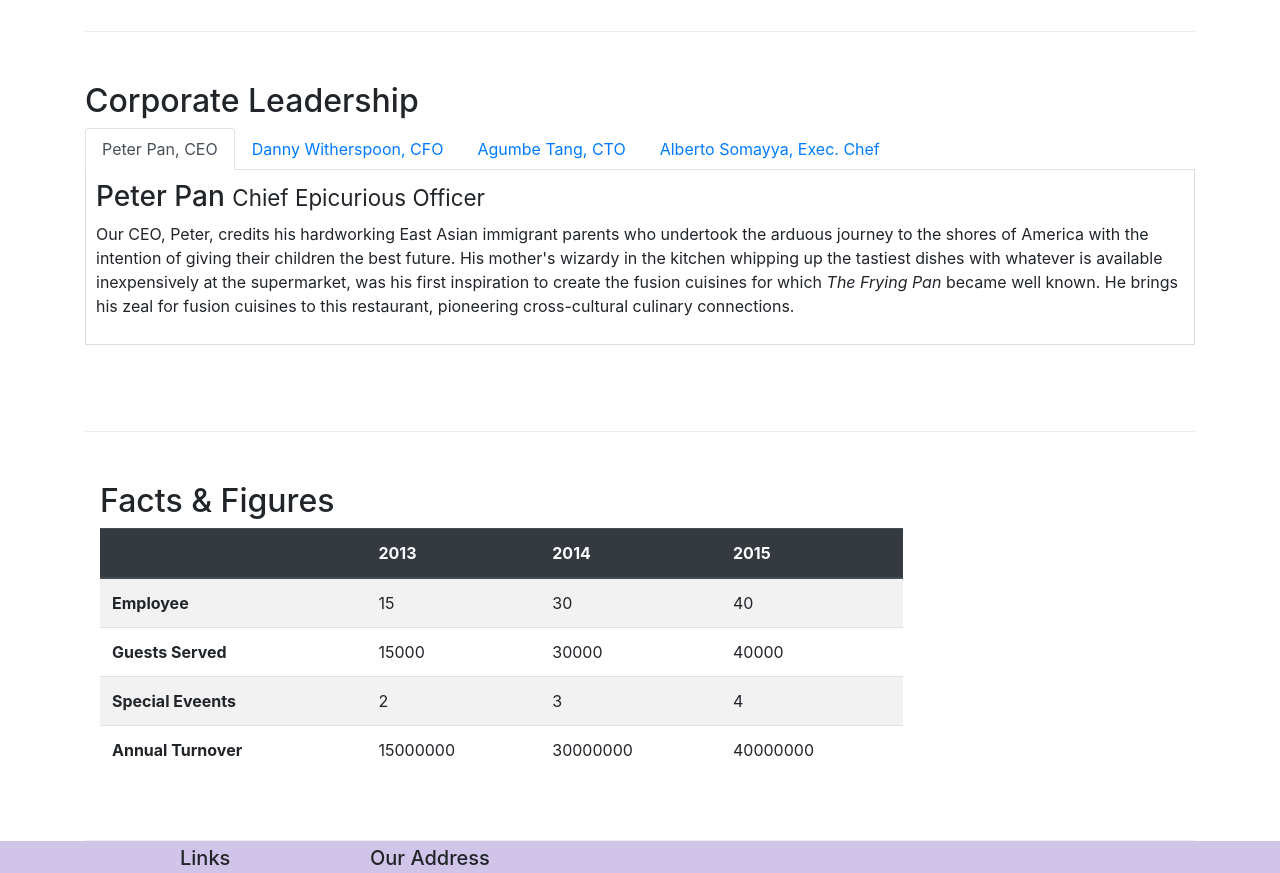
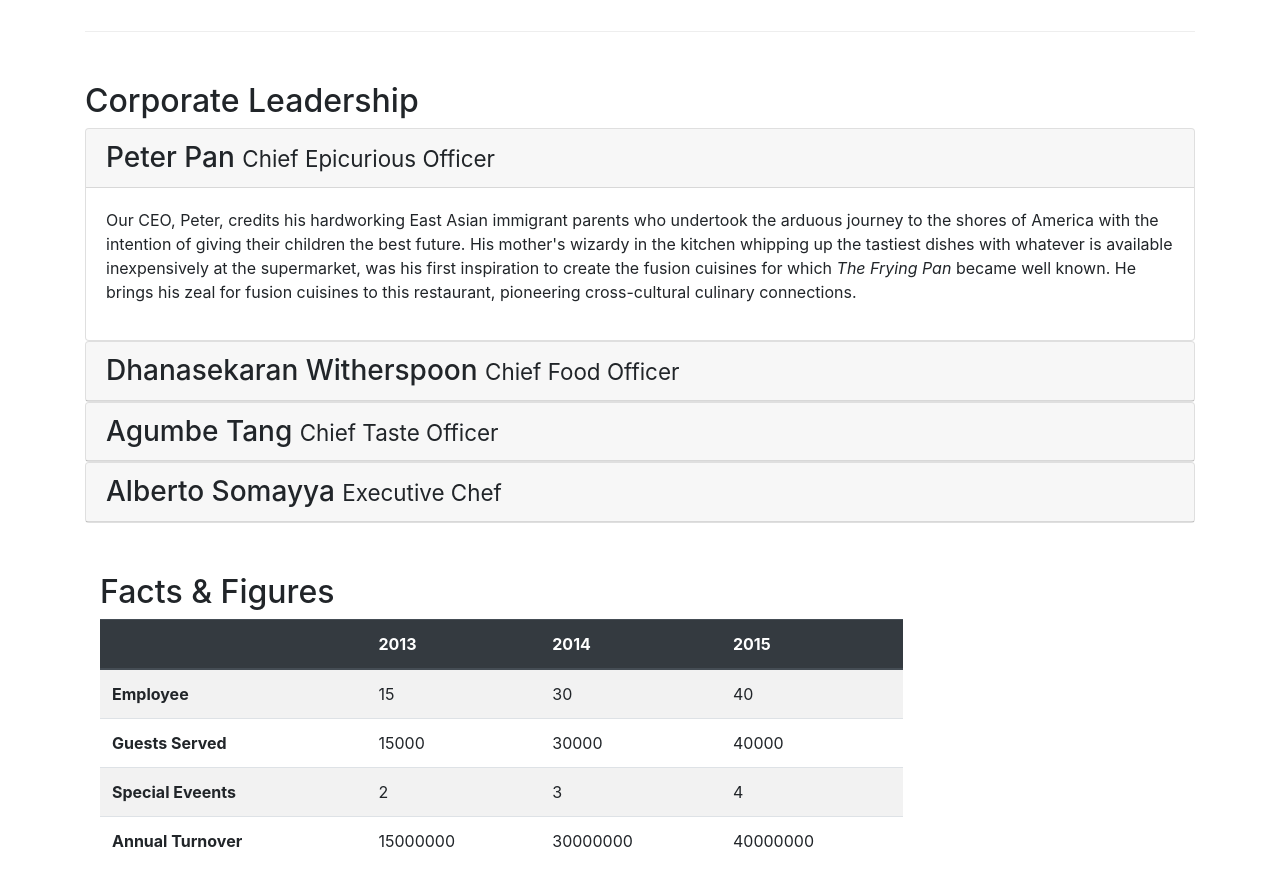
Before and after one commit to djajoo2/gittest, a website: page aboutus.html in a window 1280 px wide. Shown: the part 960-1833 px from the top of the page. Drawn offline with nearby package versions, Linux system fonts and the light colour scheme.

Commit message:
Accordian

```diff
--- a/aboutus.html
+++ b/aboutus.html
@@ -106,7 +106,7 @@
             <div class="row-content" >
                 <h2>Corporate Leadership</h2>
 
-                <ul class="nav nav-tabs">
+<!--                <ul class="nav nav-tabs">
                     <li class="nav-item">
                         <a class="nav-link active" href="#peter" role="tab" data-toggle="tab">Peter Pan, CEO</a>
                     </li>
@@ -120,33 +120,60 @@
                         <a class="nav-link" href="#alberto" role="tab" data-toggle="tab">Alberto Somayya, Exec. Chef</a>
                     </li>
                 </ul>
+-->
 
 
-                <div class="tab-content">
-                    <div role="tabpanel" class="tab-pane fade show active" id="peter">
-                        <h3>Peter Pan <small>Chief Epicurious Officer</small></h3>
-                        <p class="d-none d-sm-block">Our CEO, Peter, credits his hardworking East Asian immigrant parents who undertook the arduous journey to the shores of America with the intention of giving their children the best future. His mother's wizardy in the kitchen whipping up the tastiest dishes with whatever is available inexpensively at the supermarket, was his first inspiration to create the fusion cuisines for which <em>The Frying Pan</em> became well known. He brings his zeal for fusion cuisines to this restaurant, pioneering cross-cultural culinary connections.</p>
+                <div id="accordian">
+                    <div class="card">
+                        <div class="card-header" id="peterhead" role="tab">
+                            <h3 class="mb-0">
+                                <a data-toggle="collapse" data-target="#peter">Peter Pan <small>Chief Epicurious Officer</small></a>
+                            </h3>
+                        </div>
+                        <div class="collapse show" id="peter" data-parent="#accordian">
+                            <div class="card-body">
+                                <p class="d-none d-sm-block">Our CEO, Peter, credits his hardworking East Asian immigrant parents who undertook the arduous journey to the shores of America with the intention of giving their children the best future. His mother's wizardy in the kitchen whipping up the tastiest dishes with whatever is available inexpensively at the supermarket, was his first inspiration to create the fusion cuisines for which <em>The Frying Pan</em> became well known. He brings his zeal for fusion cuisines to this restaurant, pioneering cross-cultural culinary connections.</p>
+                            </div>
+                        </div>
                     </div>
-                    <div role="tabpanel" class="tab-pane fade " id="danny">
-                        <h3>Dhanasekaran Witherspoon <small>Chief Food Officer</small></h3>
-                        <p class="d-none d-sm-block">Our CFO, Danny, as he is affectionately referred to by his colleagues, comes from a long established family tradition in farming and produce. His experiences growing up on a farm in the Australian outback gave him great appreciation for varieties of food sources. As he puts it in his own words, <em>Everything that runs, wins, and everything that stays, pays!</em></p>
+                    <div class="card">
+                        <div class="card-header" id="dannyhead" role="tab">
+                            <h3 class="mb-0">
+                                <a data-toggle="collapse" class="collapsed"  data-target="#danny">Dhanasekaran Witherspoon <small>Chief Food Officer</small></a>
+                            </h3>
+                        </div>
+                        <div class="collapse" id="danny" data-parent="#accordian">
+                            <div class="card-body">
+                                <p class="d-none d-sm-block">Our CFO, Danny, as he is affectionately referred to by his colleagues, comes from a long established family tradition in farming and produce. His experiences growing up on a farm in the Australian outback gave him great appreciation for varieties of food sources. As he puts it in his own words, <em>Everything that runs, wins, and everything that stays, pays!</em></p>
+                            </div>
+                        </div>
                     </div>
-                    <div role="tabpanel" class="tab-pane fade " id="agumbe">
-                        <h3>Agumbe Tang <small>Chief Taste Officer</small></h3>
-                        <p class="d-none d-sm-block">Blessed with the most discerning gustatory sense, Agumbe, our CTO, personally ensures that every dish that we serve meets his exacting tastes. Our chefs dread the tongue lashing that ensues if their dish does not meet his exacting standards. He lives by his motto, <em>You click only if you survive my lick.</em></p>
+                    <div class="card">
+                        <div class="card-header" id="agumbehead" role="tab">
+                            <h3 class="mb-0">
+                                <a data-toggle="collapse" class="collapsed"  data-target="#agumbe">Agumbe Tang <small>Chief Taste Officer</small></a>
+                            </h3>
+                        </div>
+                        <div class="collapse " id="agumbe" data-parent="#accordian">
+                            <div class="card-body">
+                                <p class="d-none d-sm-block">Blessed with the most discerning gustatory sense, Agumbe, our CTO, personally ensures that every dish that we serve meets his exacting tastes. Our chefs dread the tongue lashing that ensues if their dish does not meet his exacting standards. He lives by his motto, <em>You click only if you survive my lick.</em></p>
+                            </div>
+                        </div>
                     </div>
-                    <div role="tabpanel" class="tab-pane fade " id="alberto">
-                        <h3>Alberto Somayya <small>Executive Chef</small></h3>
-                        <p class="d-none d-sm-block">Award winning three-star Michelin chef with wide International experience having worked closely with whos-who in the culinary world, he specializes in creating mouthwatering Indo-Italian fusion experiences. He says, <em>Put together the cuisines from the two craziest cultures, and you get a winning hit! Amma Mia!</em></p>
+                    <div class="card">
+                        <div class="card-header" id="albertohead" role="tab">
+                            <h3 class="mb-0">
+                                <a data-toggle="collapse" class="collapsed" data-target="#alberto">Alberto Somayya <small>Executive Chef</small></a>
+                            </h3>
+                        </div>
+                        <div class="collapse " id="alberto" data-parent="#accordian">
+                            <div class="card-body">
+                                <p class="d-none d-sm-block">Award winning three-star Michelin chef with wide International experience having worked closely with whos-who in the culinary world, he specializes in creating mouthwatering Indo-Italian fusion experiences. He says, <em>Put together the cuisines from the two craziest cultures, and you get a winning hit! Amma Mia!</em></p>
+                            </div>
+                        </div>
                     </div>
-
                 </div>
 
-
-
-
-
-            </div>
             <div class="row row-content">
                 <div class="col-12 col-sm-9">
                     <h2>Facts &amp; Figures</h2>
```
